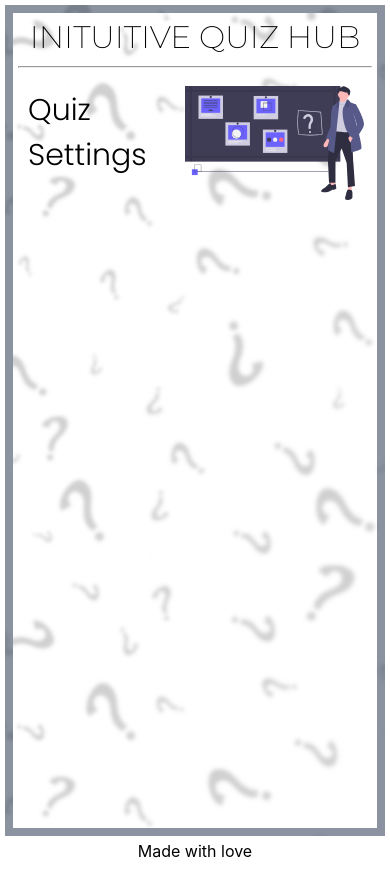
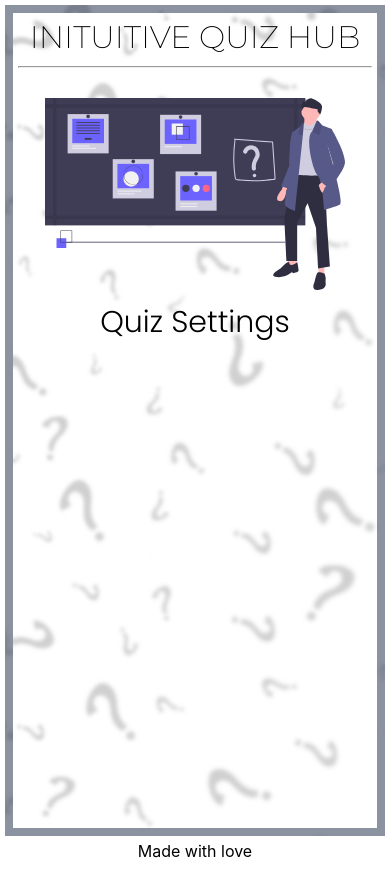
Before and after one commit to AlexsandrKotobus/qz1, a React (Create React App) app: page / in a window 390 px wide. Built offline with nearby package versions, Linux system fonts and the light colour scheme.

Commit message:
above Material UI

```diff
--- a/src/Pages/Home/Home.css
+++ b/src/Pages/Home/Home.css
@@ -16,3 +16,18 @@
     align-self: center;
     padding: 8px;
 }
+@media (max-width: 800px) {
+    .content{
+        flex-direction: column-reverse;
+        align-items: center;
+    }
+    .banner{
+        width: 85%;
+        padding: 0;
+        padding-top: 20px;
+    }
+    .setting{
+        width: 100%;
+    }
+
+}
--- a/src/Pages/Home/Home.js
+++ b/src/Pages/Home/Home.js
@@ -6,6 +6,11 @@ const Home = () => {
         <div className='content'>
             <div  className='setting'>
                 <span style={{fontSize: 30}} >Quiz Settings</span>
+                <div className='settings_select'>
+                    {/* <TextField></TextField> */}
+
+
+                </div>
             </div>
             <img src="/quiz.svg" className='banner' alt='quiz img'></img>
 
```
